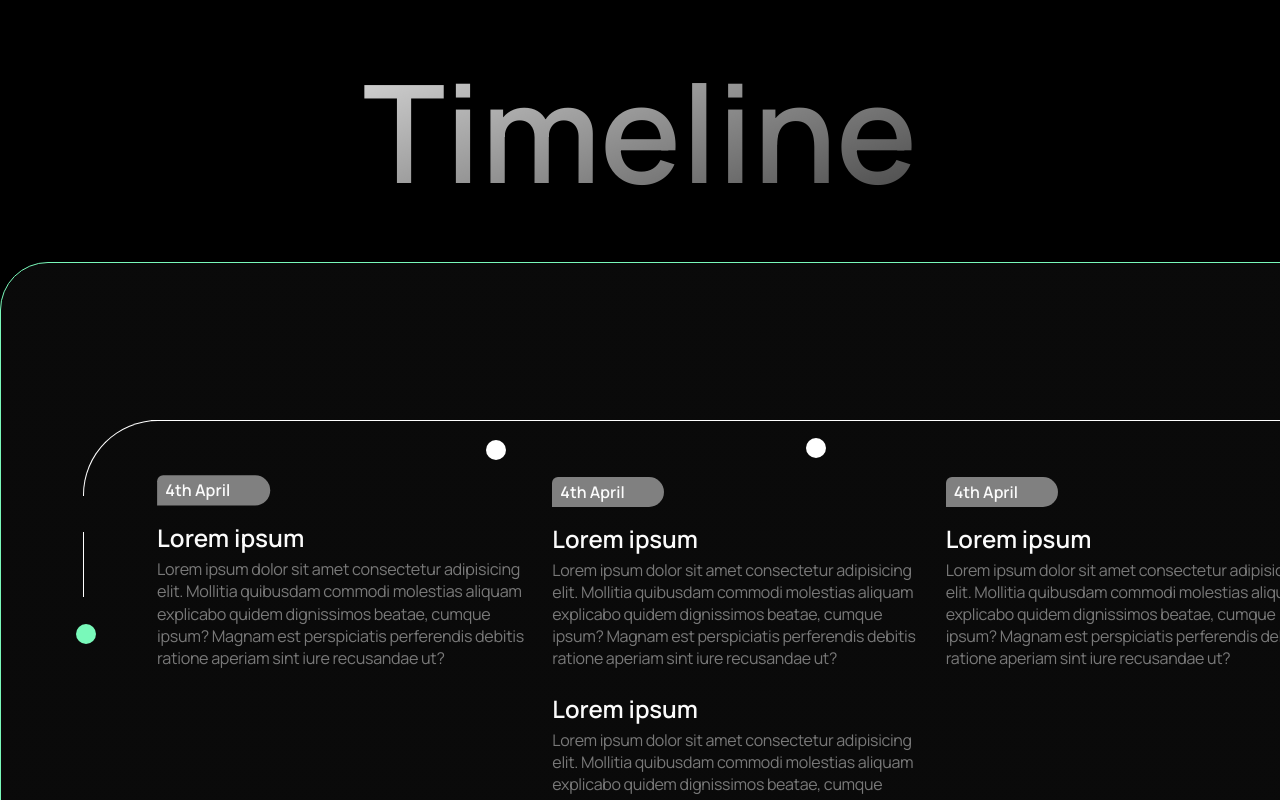
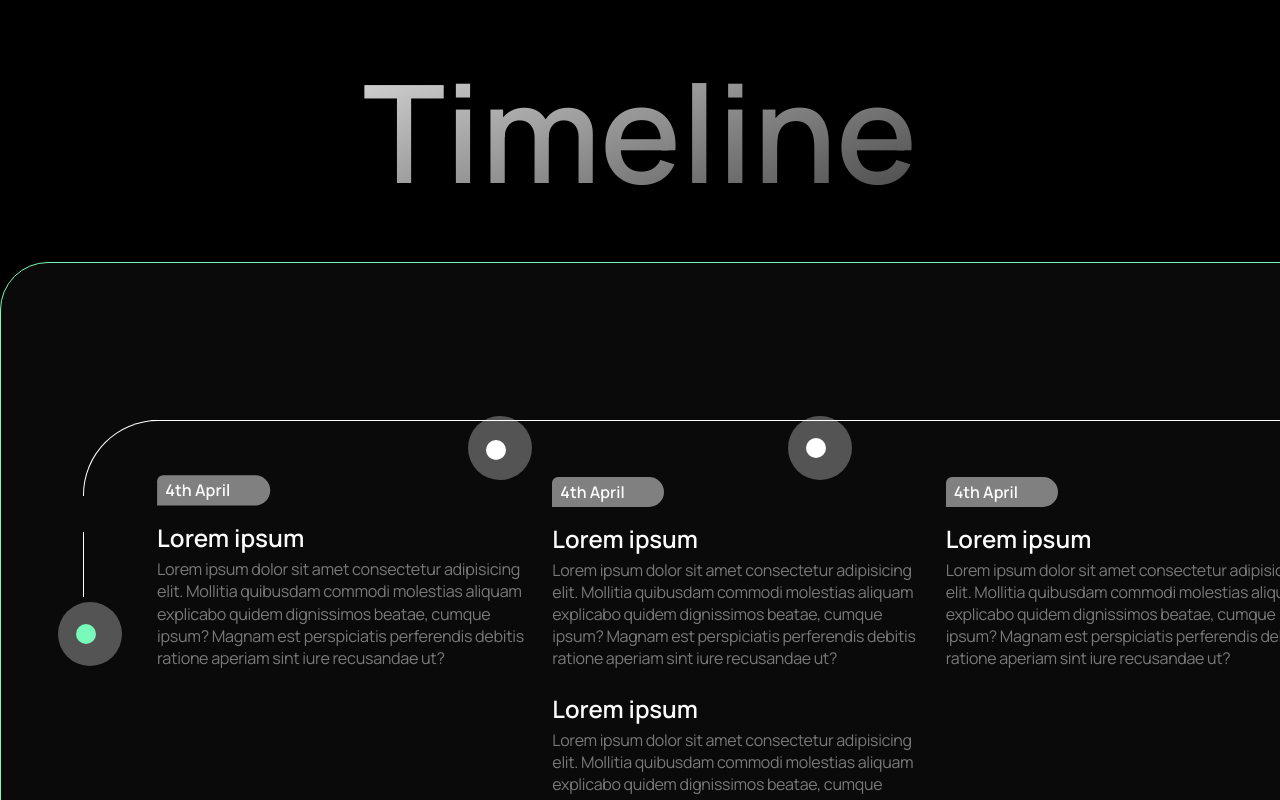
Before and after one commit to jay-goyal/blockchain-build-week, a React (Vite) app: page / in a window 1280 px wide. Shown: the top 800 px of the page. Built offline with nearby package versions, Linux system fonts and the light colour scheme.

Commit message:
ball bug

```diff
--- a/index.html
+++ b/index.html
@@ -10,7 +10,7 @@
       rel="stylesheet"
     />
     <meta name="viewport" content="width=device-width, initial-scale=1.0" />
-    <title>Vite + React</title>
+    <title>Bits Blockchain</title>
   </head>
   <body>
     <div id="root"></div>
--- a/src/App.css
+++ /dev/null
@@ -1,4 +0,0 @@
-.App {
-  margin: 0;
-  padding: 0;
-}
--- a/src/App.jsx
+++ b/src/App.jsx
@@ -1,5 +1,4 @@
 import React from "react";
-import "./App.css";
 import "./index.css";
 import Timeline from "./components/Timeline/Timeline";
 
--- a/src/components/Timeline/Timeline.css
+++ b/src/components/Timeline/Timeline.css
@@ -177,7 +177,7 @@
   border-radius: 50%;
   width: 64px;
   height: 64px;
-  z-index: -1;
+  /* z-index: -1; */
   background-color: white;
   opacity: 0.3;
   position: absolute;
@@ -201,7 +201,7 @@
   border-radius: 50%;
   width: 64px;
   height: 64px;
-  z-index: -1;
+  /* z-index: -1; */
   background-color: white;
   opacity: 0.3;
   position: absolute;
@@ -225,7 +225,7 @@
   border-radius: 50%;
   width: 64px;
   height: 64px;
-  z-index: -1;
+  /* z-index: -1; */
   background-color: white;
   opacity: 0.3;
   position: absolute;
--- a/src/components/Timeline/Timeline.jsx
+++ b/src/components/Timeline/Timeline.jsx
@@ -60,6 +60,7 @@ const Timeline = () => {
       </div>
       <div className="big-box">
         <div className="main-line">
+          <div className="ball2-outer"></div>
           <div className="curved-line"></div>
           <div className="verti-line"></div>
           <div className="ball1" id="ball1"></div>
```
